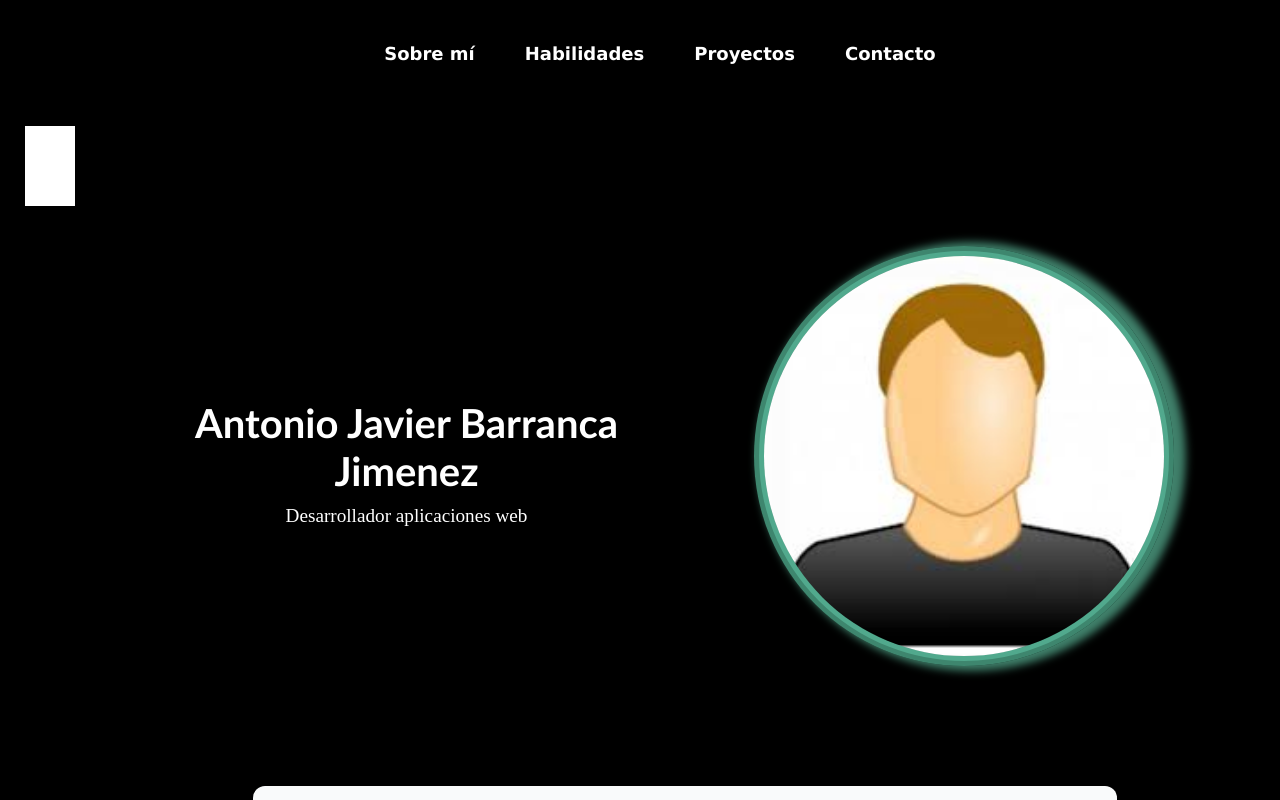
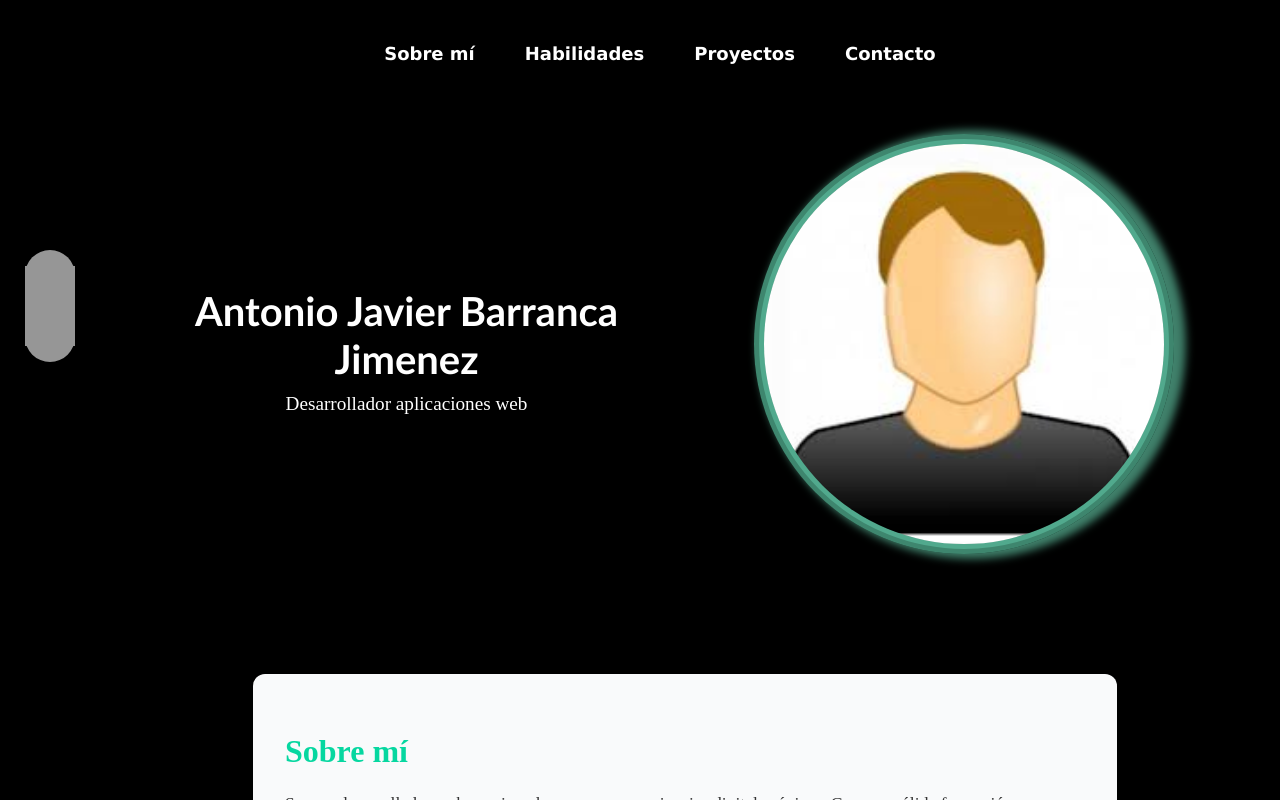
Before and after one commit to TechnoJavBar/portfolio, a React (Vite) app: page / in a window 1280 px wide. Shown: the top 800 px of the page. Built offline with nearby package versions, Linux system fonts and the light colour scheme.

Commit message:
se ha añadico codigo para alinear a demas de codigo para el menu de las redes

```diff
--- a/src/App.css
+++ b/src/App.css
@@ -3,18 +3,19 @@
 }
 
 .aside {
-    background-color: rgb(255, 255, 255);
-    position: relative;
-    top: 30px;
+    background-color: rgb(150, 150, 150);
+    position: fixed;
+    top: 250px;
     left: 25px;
     width: 50px;
     height: auto;
-    align-items: center;
+    align-items: center;    /* o el ancho que quieras */
+    border-radius: 50px;
 }
 
 .aside ul {
     display: flex;
-    background-color: rgb(255, 255, 255);
+    background-color: rgb(150, 150, 150);
     flex-direction: column;
     top: 0;
     list-style: none;
@@ -23,7 +24,7 @@
 }
 
 .aside li {
-    background-color: rgb(255, 255, 255);
+    background-color: rgb(150, 150, 150);
     margin: 10px 0;
     color: black;
 }
@@ -36,3 +37,27 @@
     height: auto;
     padding: 20px;
 }
+
+.iconGithub {
+    color: black;
+}
+
+.iconLinkedin {
+    color: rgb(81, 56, 248);
+}
+
+.iconInstagram {
+    color: rgb(247, 0, 255);
+}
+
+.iconFacebook {
+    color: rgb(0, 0, 255);
+}
+
+.iconGithub:hover,
+.iconLinkedin:hover,
+.iconInstagram:hover,
+.iconFacebook:hover {
+    transform: scale(1.2);
+    transition: transform 0.3s ease;
+}
```
